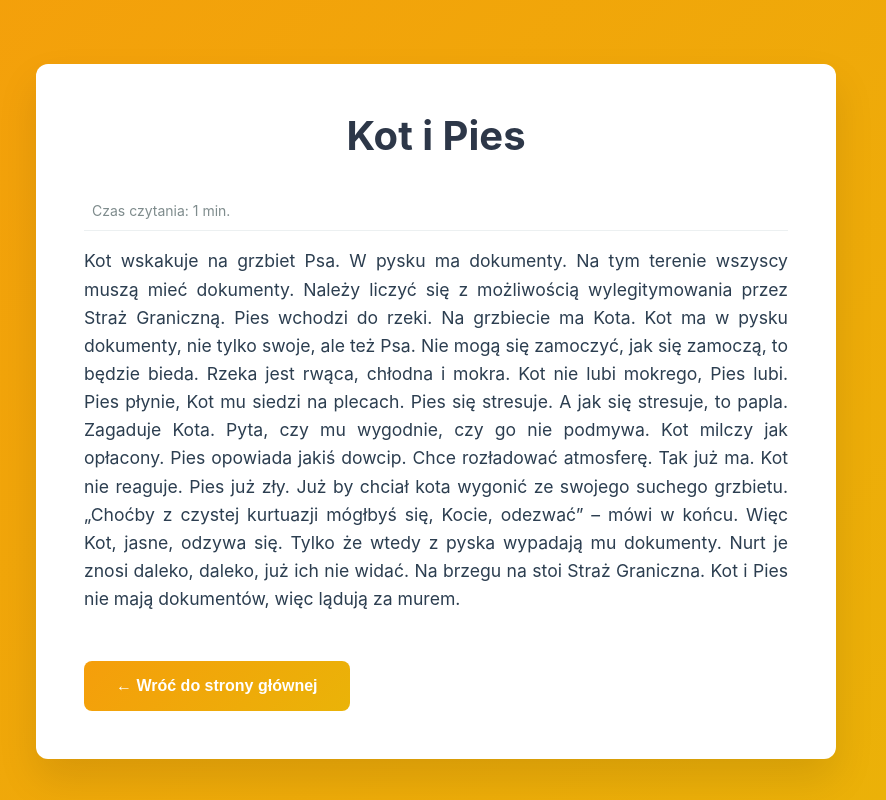
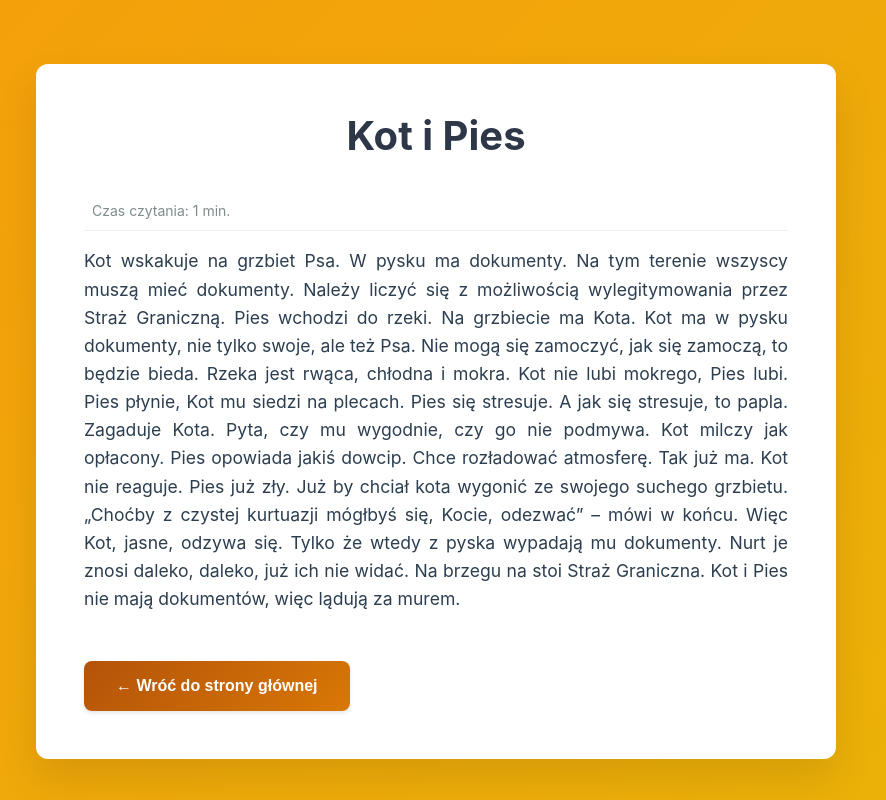
Before and after one commit to matalka23/bialowieskieopowiesci2, a React (Vite) app: page /story/1/1 in a window 1280 px wide. Shown: the whole page, without its empty margins (204-1090 px from the left). Built offline with nearby package versions, Linux system fonts and the light colour scheme.

Commit message:
Refactor Vite configuration to simplify base path handling and update styles for StoryCard and StoryPage components, enhancing button aesthetics and focus states.

```diff
--- a/src/pages/StoryPage/StoryPage.styles.ts
+++ b/src/pages/StoryPage/StoryPage.styles.ts
@@ -57,7 +57,7 @@ export const StoryText = styled.div`
 `;
 
 export const BackButton = styled.button`
-  background: linear-gradient(135deg, #f59e0b 0%, #eab308 100%);
+  background: linear-gradient(135deg, #b45309 0%, #d97706 100%);
   color: white;
   border: none;
   padding: 1rem 2rem;
@@ -69,13 +69,25 @@ export const BackButton = styled.button`
   display: flex;
   align-items: center;
   gap: 0.5rem;
+  box-shadow: 0 2px 4px rgba(0, 0, 0, 0.1);
 
   &:hover {
+    background: linear-gradient(135deg, #92400e 0%, #b45309 100%);
     transform: translateY(-2px);
-    box-shadow: 0 10px 20px rgba(245, 158, 11, 0.3);
+    box-shadow: 0 10px 20px rgba(146, 64, 14, 0.4);
   }
 
   &:active {
     transform: translateY(0);
+    box-shadow: 0 2px 4px rgba(0, 0, 0, 0.1);
+  }
+
+  &:focus {
+    outline: 3px solid #b45309;
+    outline-offset: 2px;
+  }
+
+  &:focus:not(:focus-visible) {
+    outline: none;
   }
 `;
--- a/vite.config.ts
+++ b/vite.config.ts
@@ -1,24 +1,11 @@
-import { defineConfig, loadEnv } from "vite";
+import { defineConfig } from "vite";
 import react from "@vitejs/plugin-react";
 import { copyFileSync } from "node:fs";
 import { join } from "node:path";
 
 // https://vite.dev/config/
-export default defineConfig(({ mode, command }) => {
-  // Load env file based on `mode` in the current working directory.
-  const env = loadEnv(mode, process.cwd(), "");
-
-  // Get base path from environment variable, fallback to "/" if not set
-  // Normalize: ensure it starts with / and ends with / (Vite requires trailing slash)
-  // const rawBasePath = env.VITE_BASE_PATH || "/";
-  const rawBasePath = "/";
-
-  // Ensure leading slash
-  let normalizedBasePath = rawBasePath.startsWith("/") ? rawBasePath : `/${rawBasePath}`;
-  // Ensure trailing slash (Vite requires it)
-  if (!normalizedBasePath.endsWith("/")) {
-    normalizedBasePath = `${normalizedBasePath}/`;
-  }
+export default defineConfig(({ command }) => {
+  const normalizedBasePath = "/";
 
   // Store the resolved output directory for the copy-404 plugin
   let resolvedOutDir: string | undefined;
```
Also changed, not shown: src/components/ShortStories/StoryCard/StoryCard.styles.ts (+18 -3 lines).
